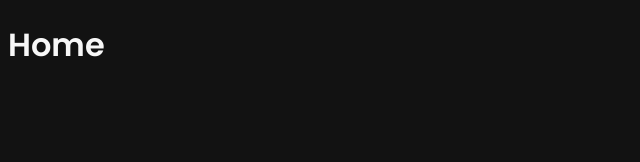
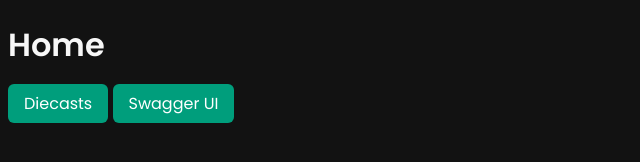
Before and after one commit to ryanbey/display-case, a website: page views/home.html in a window 1280 px wide. Shown: the whole page, without its empty margins (0-640 px from the left). Drawn offline with Linux system fonts and the light colour scheme.

Commit message:
added test links, styling to home page

```diff
--- a/public/css/styles.scss
+++ b/public/css/styles.scss
@@ -4,9 +4,22 @@
 $black: black;
 $white: white;
 $white-text: #f7f7f7;
+$mint: #009e7c;
 
 body {
    font-family: "Poppins", sans-serif;
    background-color: $gray1;
    color: $white-text;
 }
+
+.test-link {
+   background-color: $mint;
+   color: $white;
+   border-radius: 6px;
+   padding: .5em 1em;
+   text-decoration: none;
+   transition: background-color 200ms;
+   &:hover {
+      background-color: lighten($mint, 5%)
+   }
+}
--- a/views/home.html
+++ b/views/home.html
@@ -11,6 +11,8 @@
 
 <body>
    <h1>Home</h1>
+   <a class="test-link" href="/diecasts">Diecasts</a>
+   <a class="test-link" href="/api-docs">Swagger UI</a>
 </body>
 
 </html>
```
Also changed, not shown: public/css/styles.css, 1 other file.
